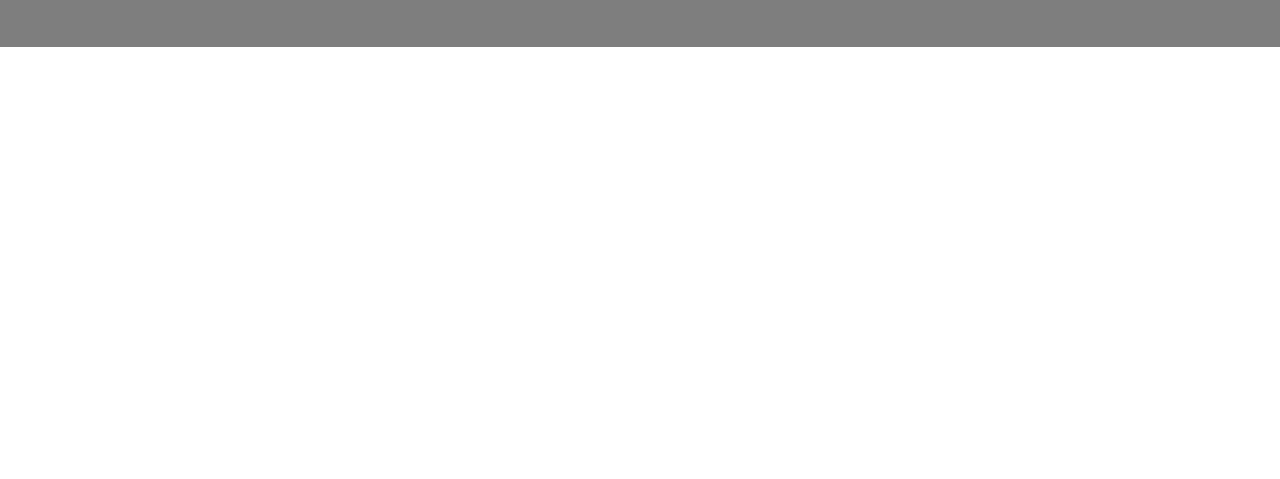
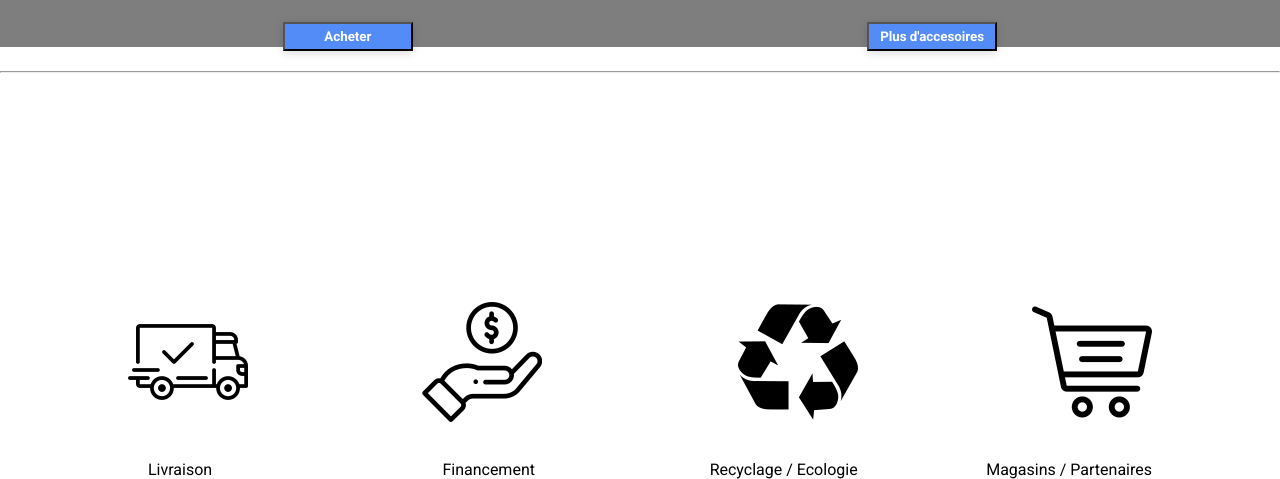
Before and after one commit to Autoni/Pixel4UltraPixel, a plain HTML site: page index.html in a window 1280 px wide. Shown: the part 658-1137 px from the top of the page. Before the commit the page ends 800 px from the top, so only its background shows below. Drawn offline with nearby package versions, Linux system fonts and the light colour scheme.

Commit message:
suite
suite

```diff
--- a/index.html
+++ b/index.html
@@ -1,5 +1,6 @@
 <!DOCTYPE html>
 <html lang="en">
+
 <head>
     <meta charset="utf-8">
     <meta name="robots" content="none" />
@@ -22,6 +23,7 @@
     <script src="https://ajax.googleapis.com/ajax/libs/jquery/3.3.1/jquery.min.js"></script>
     <link href="https://fonts.googleapis.com/css?family=Roboto:400,700" rel="stylesheet">
 </head>
+
 <body>
     <header>
 
@@ -38,24 +40,46 @@
     <section id="achats">
         <div>
             <div id="achat_pixel4">
-                <img class="pixel4" id="pixel4" alt="Pixel 4 Ultra Pixel" src="assets/pixel3_test.png" />
                 <a href="https://store.google.com/fr/config/pixel_3" target="_blank">
-                    <input id="acheter" type="button" name="acheter" value="Acheter"/>
+                    <img class="pixel4" id="pixel4" alt="Pixel 4 Ultra Pixel" src="assets/pixel3_test.png"/>
+                </a>
+                <a href="https://store.google.com/fr/config/pixel_3" target="_blank">
+                    <input id="acheter_pixel4" type="button" name="acheter" value="Acheter"/>
                 </a>
             </div>
             <div id="achat_accessoires">
-                <img class="acc" id="acc1" alt="Google Pixel Buds" src="assets/ecouteursSF_test.png" />
-                <img class="acc" id="acc2" alt="Ecouteurs USB-C Google Pixel" src="assets/ecouteursF_test.png" />
-                <img class="acc" id="acc3" alt="Etui Pixel 4" src="assets/coquePixel3_test.png" />
-                <img class="acc" id="acc4" alt="Google Pixel Stand" src="assets/pixelStand_test.png" />
+                <a href="https://store.google.com/product/google_pixel_buds" target="_blank">
+                    <img class="acc" id="acc1" alt="Google Pixel Buds" src="assets/ecouteursSF_test.png"/>
+                </a>
+                <a href="https://store.google.com/product/usb_c_earbuds" target="_blank">
+                    <img class="acc" id="acc2" alt="Ecouteurs USB-C Google Pixel" src="assets/ecouteursF_test.png" />
+                </a>
+                <a href="https://store.google.com/product/pixel_3_case_fabric" target="_blank">
+                    <img class="acc" id="acc3" alt="Etui Pixel 4" src="assets/coquePixel3_test.png"/>
+                </a>
+                <a href="https://store.google.com/product/pixel_stand" target="_blank">
+                    <img class="acc" id="acc4" alt="Google Pixel Stand" src="assets/pixelStand_test.png"/>
+                </a>
                 <a href="https://store.google.com/fr/collection/accessories_wall" target="_blank">
-                    <input id="plus" type="button" name="plus" value="Plus.."/>
+                    <input id="plus" type="button" name="plus" value="Plus d'accesoires"/>
                 </a>
             </div>
         </div>
     </section>
     <footer>
-
+        <div id="outils">
+            <br>
+            <hr>
+            <img class="livraison" alt="livraison" src="assets/livraison.png"/>
+            <p class="livraison" id="text">Livraison</p>
+            <img class="financement" alt="livraison" src="assets/financement.png"/>
+            <p class="financement" id="text">Financement</p>
+            <img class="recyclage" alt="livraison" src="assets/recyclage.png"/>
+            <p class="recyclage" id="text">Recyclage / Ecologie</p>
+            <img class="magasins" alt="livraison" src="assets/magasins.png"/>
+            <p class="magasins" id="text">Magasins / Partenaires</p>
+        </div>
     </footer>
 </body>
+
 </html>
--- a/style/style.css
+++ b/style/style.css
@@ -56,7 +56,7 @@ table {
 	height: 500px;
 	position: relative;
 	top: 10%;
-	left: 10%;
+	left: 4%;
 }
 
 #achat_accessoires img {
@@ -70,44 +70,140 @@ table {
 #acc1 {
 	padding: 5px;
 	position: absolute;
-	top: 10%;
+	top: 14%;
 	left: 57%;
 }
 
 #acc2 {
 	padding: 5px;
 	position: absolute;
-	top: 10%;
+	top: 14%;
 	right: 10%;
 }
 
 #acc3 {
 	padding: 5px;
 	position: absolute;
-	top: 49.5%;
+	top: 53.7%;
 	left: 57%;
 }
 
 #acc4 {
 	padding: 5px;
 	position: absolute;
-	top: 49.5%;
+	top: 53.7%;
 	right: 10%;
 }
 
 #plus {
+	position: absolute;
 	padding: 5px;
-	position: absolute;
-	top: 77%;
-	right: 25%;
+	top: 85%;
+	right: 22.10%;
+	width: 130px;
+	color: white;
+	text-align: center;
+	font-weight: bold;
+	text-decoration: none;
+	background: #538CF7;
+	box-shadow: 0 2px 10px 0 rgba(0,0,0,0.15);
+	font-family: 'Roboto', sans-serif;
+}
+#plus:hover {
+	box-shadow: 0 2px 10px 0 rgba(0,0,0,0.30);
 }
 
-#acheter {
+#acheter_pixel4 {
+	position: absolute;
 	padding: 5px;
+	top: 85%;
+	left: 22.10%;
+	width: 130px;
+	color: white;
+	text-align: center;
+	font-weight: bold;
+	text-decoration: none;
+	background: #538CF7;
+	box-shadow: 0 2px 10px 0 rgba(0,0,0,0.15);
+	font-family: 'Roboto', sans-serif;
+}
+#acheter_pixel4:hover {
+	box-shadow: 0 2px 10px 0 rgba(0,0,0,0.30);
+}
+
+.livraison {
+	font-family: 'Roboto', sans-serif;
 	position: absolute;
-	top: 77%;
-	left: 23.6%;
+	left: 10%;
+	top: 120%;
 }
+
+.financement {
+	font-family: 'Roboto', sans-serif;
+	position: absolute;
+	left: 33%;
+	top: 120%;
+}
+
+.recyclage {
+	font-family: 'Roboto', sans-serif;
+	position: absolute;
+	right: 33%;
+	top: 120%;
+}
+
+.magasins {
+	font-family: 'Roboto', sans-serif;
+	position: absolute;
+	right: 10%;
+	top: 120%;
+}
+
+hr {
+
+}
+
+#text {
+	top: 140%;
+	margin: 0 0 20px 20px;
+}
+
+/*@media only screen and (max-width: 1000px){
+	#achat_pixel4 img {
+		width: 90%;
+		height: 100%;
+	}
+
+	#acheter_pixel4 {
+		top: 85%;
+		left: 25%;
+		padding: 5px;
+		width: 130px;
+		height: 90%;
+	}
+
+	#plus {
+		top: 85%;
+		right: 25%;
+		padding: 5px;
+		width: 130px;
+		height: 90%;
+	}
+
+	#achat_accessoires {
+		padding: 5px;
+		width: 130px;
+		height: 90%;
+	}
+}
+
+@media only screen and (max-width: 1000px){
+	#achats div#achat_accessoires:nth-of-type(2) img:nth-child(n){
+		display: block;
+		width: auto;
+		height: auto;
+	}
+}*/
 
 /* Opacité */
 div img {
```
Also changed, not shown: assets/financement.png (added), assets/livraison.png (added), assets/magasins.png (added), assets/recyclage.png (added).
